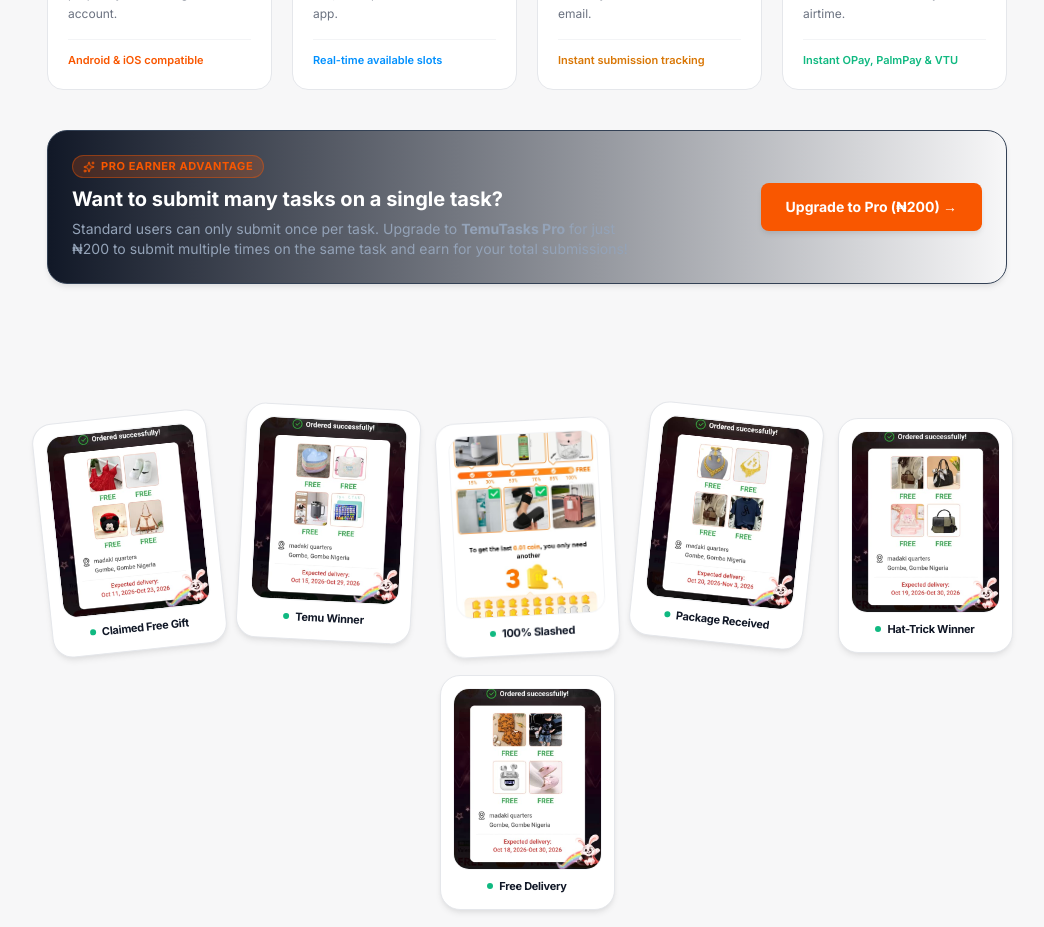
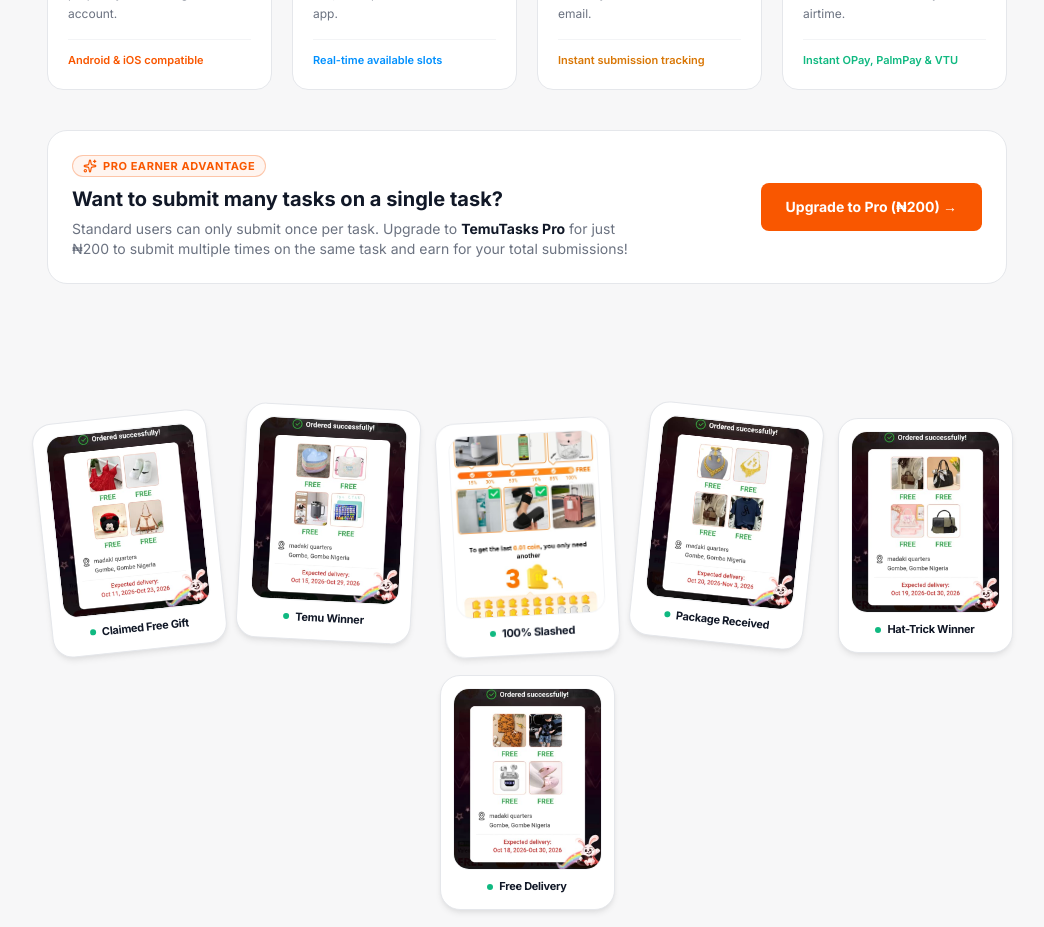
Before and after one commit to igbomalam1/temutasks, a Next.js app: page / in a window 1280 px wide. Shown: the part 1300-2227 px from the top of the page, without its empty margins (113-1157 px from the left). Built offline with nearby package versions, Linux system fonts and the light colour scheme; no server answers.

Commit message:
style: update Pro Earner Advantage card colors to match landing page theme

```diff
--- a/src/app/page.tsx
+++ b/src/app/page.tsx
@@ -218,23 +218,23 @@
         </div>
 
         {/* Pro Upsell Callout Banner */}
-        <div className="bg-gradient-to-r from-[#111827] to-[#1E293B] rounded-2xl p-6 sm:p-7 text-white shadow-md border border-[#334155] flex flex-col md:flex-row md:items-center justify-between gap-5">
+        <div className="bg-white rounded-2xl p-6 sm:p-7 border border-[#E5E7EB] shadow-xs hover:border-[#F95700]/50 transition-all flex flex-col md:flex-row md:items-center justify-between gap-5">
           <div className="space-y-1.5 max-w-xl">
-            <div className="inline-flex items-center gap-1.5 px-2.5 py-0.5 rounded-full bg-[#F95700]/20 border border-[#F95700]/40 text-[#F95700] text-[11px] font-bold uppercase tracking-wider">
-              <Sparkles className="w-3 h-3" />
+            <div className="inline-flex items-center gap-1.5 px-2.5 py-0.5 rounded-full bg-[#FFF5F0] border border-[#F95700]/30 text-[#F95700] text-[11px] font-bold uppercase tracking-wider">
+              <Sparkles className="w-3.5 h-3.5" />
               Pro Earner Advantage
             </div>
-            <h3 className="text-lg sm:text-xl font-bold text-white">
+            <h3 className="text-lg sm:text-xl font-bold text-[#111827]">
               Want to submit many tasks on a single task?
             </h3>
-            <p className="text-xs sm:text-sm text-[#94A3B8] leading-relaxed">
-              Standard users can only submit once per task. Upgrade to <strong>TemuTasks Pro</strong> for just ₦200 to submit multiple times on the same task and earn for your total submissions!
+            <p className="text-xs sm:text-sm text-[#6B7280] leading-relaxed">
+              Standard users can only submit once per task. Upgrade to <strong className="text-[#111827]">TemuTasks Pro</strong> for just ₦200 to submit multiple times on the same task and earn for your total submissions!
             </p>
           </div>
 
           <div className="shrink-0 flex items-center">
             <Link href="/pro" className="w-full sm:w-auto">
-              <Button size="lg" variant="primary" className="w-full sm:w-auto text-sm font-bold shadow-md">
+              <Button size="lg" variant="primary" className="w-full sm:w-auto text-sm font-bold shadow-xs">
                 Upgrade to Pro (₦200) →
               </Button>
             </Link>
```
